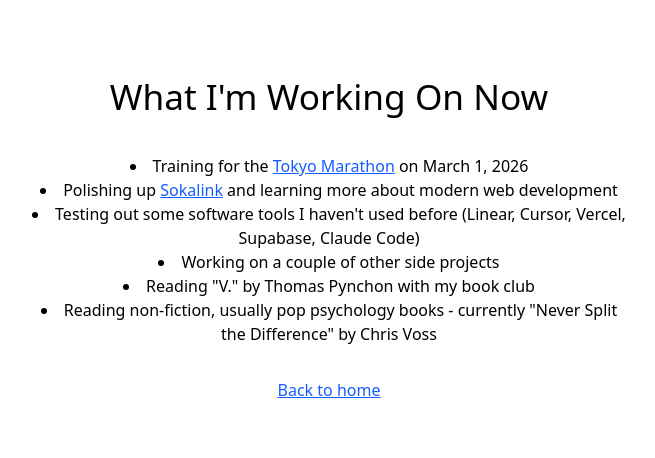
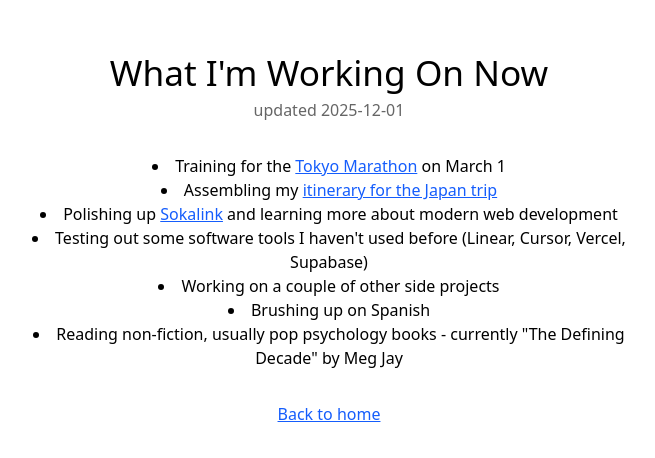
Before and after one commit to bfinan/bfinan, a Next.js app: page /now in a window 1280 px wide. Shown: the part 164-622 px from the top of the page, without its empty margins (311-966 px from the left). Built offline with nearby package versions, Linux system fonts and the light colour scheme.

Commit message:
new commit

```diff
--- a/app/now/page.tsx
+++ b/app/now/page.tsx
@@ -15,24 +15,28 @@ export default function NowPage() {
       }}
     >
       <h1 style={{ fontSize: "2.2rem" }}>What I'm Working On Now</h1>
+      <h3 style={{ color: "#666" }}>updated 2025-12-01</h3>
       <div style={{ marginTop: "2rem", maxWidth: 600 }}>
         <li>
-            Training for the <Link href="https://www.marathon.tokyo/en/" target="_blank" rel="noopener noreferrer" className="text-blue-600 dark:text-blue-400 underline">Tokyo Marathon</Link> on March 1, 2026
+            Training for the <Link href="https://www.marathon.tokyo/en/" target="_blank" rel="noopener noreferrer" className="text-blue-600 dark:text-blue-400 underline">Tokyo Marathon</Link> on March 1
+        </li>
+        <li>
+          Assembling my <Link href="https://docs.google.com/document/d/19QiG39nPI3nltA4SWrewXhPVZm5mbPobMRdxv24uoxs" target="_blank" rel="noopener noreferrer" className="text-blue-600 dark:text-blue-400 underline">itinerary for the Japan trip</Link>
         </li>
         <li>
             Polishing up <Link href="https://sokalink.com" target="_blank" rel="noopener noreferrer" className="text-blue-600 dark:text-blue-400 underline">Sokalink</Link> and learning more about modern web development
         </li>
         <li>
-            Testing out some software tools I haven't used before (Linear, Cursor, Vercel, Supabase, Claude Code)
+            Testing out some software tools I haven't used before (Linear, Cursor, Vercel, Supabase)
         </li>
         <li>
             Working on a couple of other side projects
         </li>
         <li>
-          Reading "V." by Thomas Pynchon with my book club
+           Brushing up on Spanish
         </li>
         <li>
-            Reading non-fiction, usually pop psychology books - currently "Never Split the Difference" by Chris Voss
+            Reading non-fiction, usually pop psychology books - currently "The Defining Decade" by Meg Jay
         </li>
       </div>
       <div style={{ marginTop: "2rem" }}>
```
